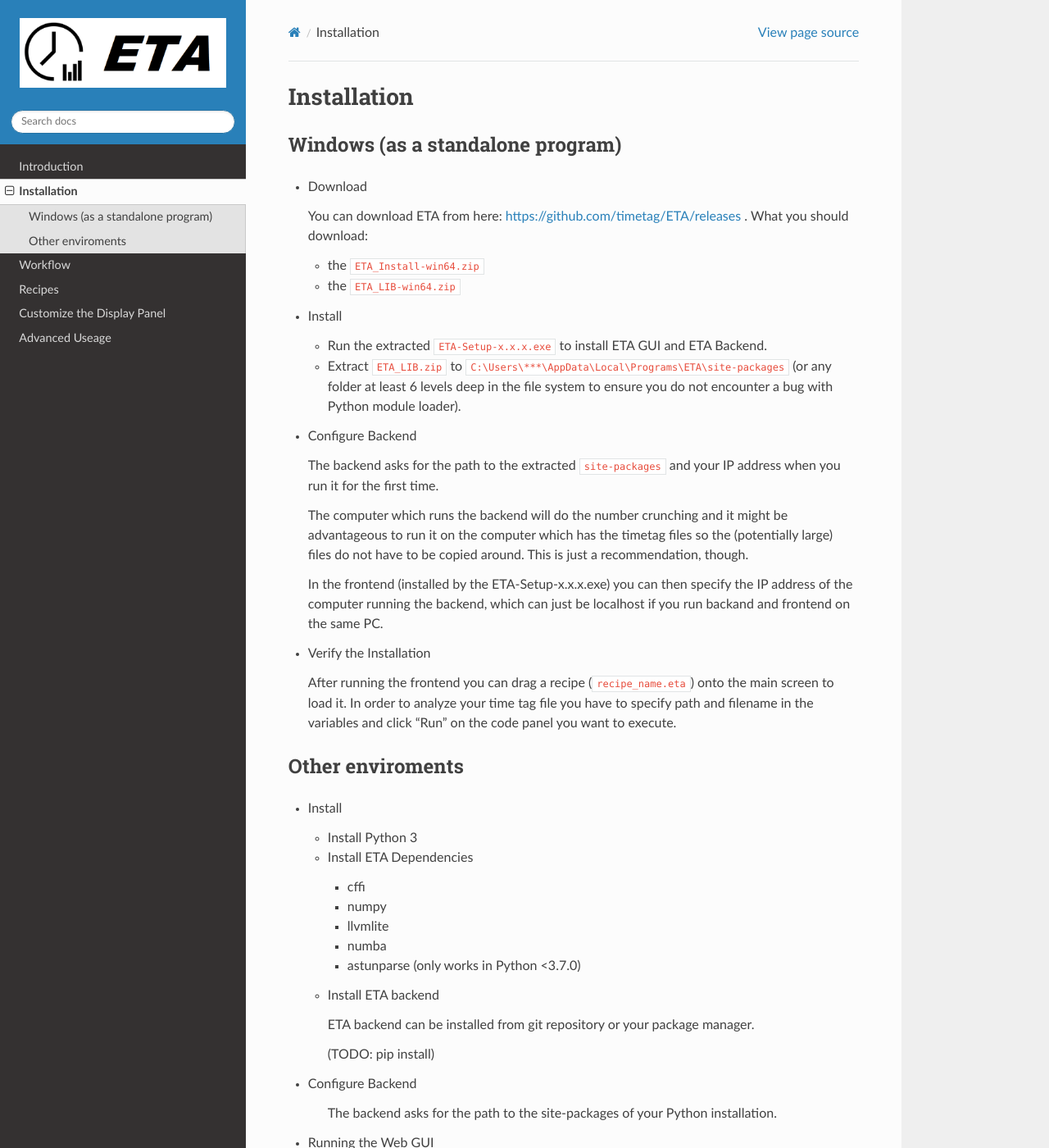
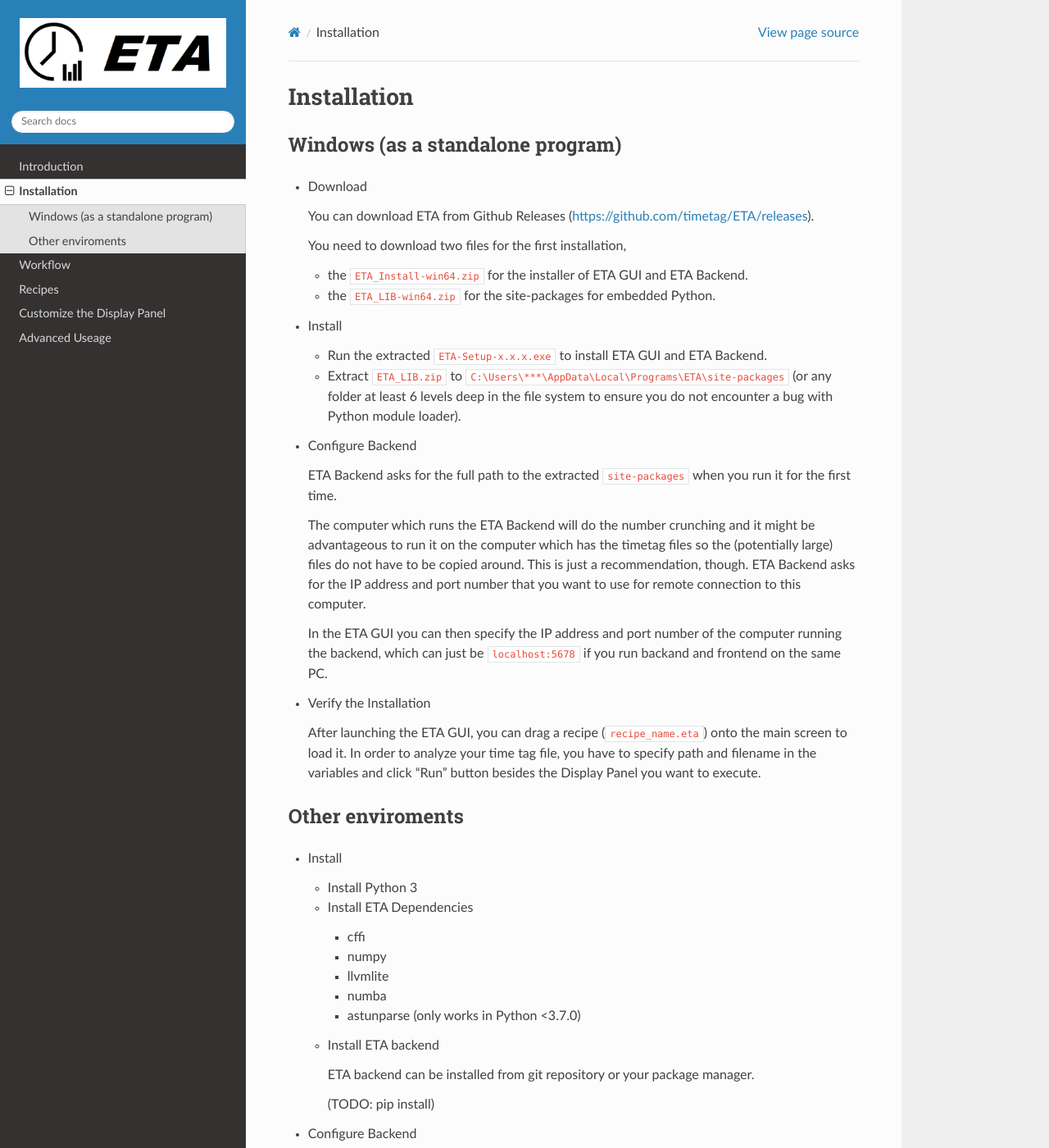
Before and after one commit to timetag/timetag.github.io, a Sphinx documentation site: the page built from docs/installation.rst, in a window 1280 px wide and 1400 px high. Shown: the whole window at 82% size. Built offline with Sphinx 7.4.7 and the Read the Docs theme 2.0.0, drawn with Linux system fonts in a browser that asks for light colours.

Commit message:
Update installation.rst

```diff
--- a/docs/installation.rst
+++ b/docs/installation.rst
@@ -7,10 +7,12 @@
 
 * Download
 
-  You can download ETA from here: https://github.com/timetag/ETA/releases . What you should download:
+  You can download ETA from Github Releases (https://github.com/timetag/ETA/releases).
 
-  *       the ``ETA_Install-win64.zip``
-  *       the ``ETA_LIB-win64.zip``
+  You need to download two files for the first installation,
+
+  *       the ``ETA_Install-win64.zip`` for the installer of ETA GUI and ETA Backend.
+  *       the ``ETA_LIB-win64.zip`` for the site-packages for embedded Python.
 
 * Install
 
@@ -20,23 +22,25 @@
           (or any folder at least 6 levels deep in the file system to
           ensure you do not encounter a bug with Python module loader).
 
+
 * Configure Backend
 
-  The backend asks for the path to the extracted ``site-packages`` and your IP address when you run it for the first time.
+  ETA Backend asks for the full path to the extracted ``site-packages`` when you run it for the first time.
 
-  The computer which runs the backend will do the number crunching and it might be advantageous
+  The computer which runs the ETA Backend will do the number crunching and it might be advantageous
   to run it on the computer which has the timetag files so the (potentially large) files do
   not have to be copied around. This is just a recommendation, though.
+  ETA Backend asks for the IP address and port number that you want to use for remote connection to this computer.
 
-  In the frontend (installed by the ETA-Setup-x.x.x.exe) you can then specify the IP address of the computer
-  running the backend, which can just be localhost if you run backand and frontend on the same PC.
+  In the ETA GUI you can then specify the IP address and port number of the computer running the backend,
+  which can just be ``localhost:5678`` if you run backand and frontend on the same PC.
 
 
 * Verify the Installation
 
-  After running the frontend you can drag a recipe (``recipe_name.eta``) onto the main
-  screen to load it. In order to analyze your time tag file you have to specify path
-  and filename in the variables and click “Run” on the code panel you want to execute.
+  After launching the ETA GUI, you can drag a recipe (``recipe_name.eta``) onto the main
+  screen to load it. In order to analyze your time tag file, you have to specify path
+  and filename in the variables and click "Run" button besides the Display Panel you want to execute.
 
 Other enviroments
 -------
```
